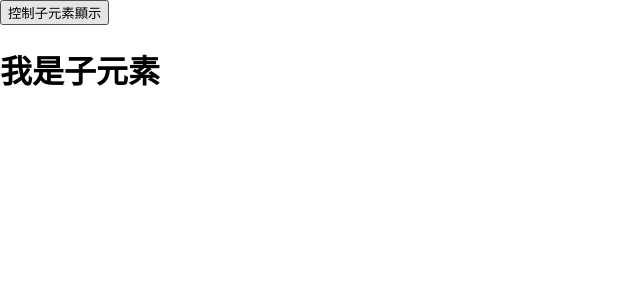
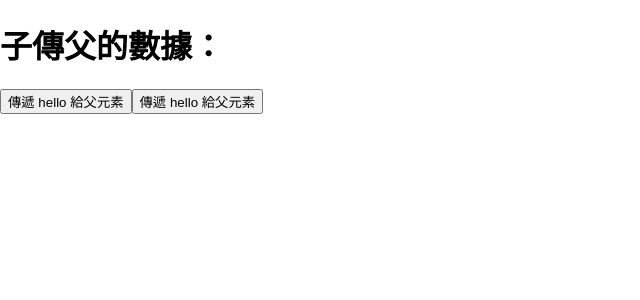
Before and after one commit to HuangNO1/my_react_demo_learn, a React (Create React App) app: page / in a window 1280 px wide. Shown: the top 300 px of the page, without its empty margins (0-640 px from the left). Built offline with nearby package versions, Linux system fonts and the light colour scheme.

Commit message:
數據子傳父

```diff
--- a/src/index.js
+++ b/src/index.js
@@ -220,56 +220,116 @@ serviceWorker.unregister();
 
 // 在父元素中使用 state 去控制子元素 props 的從而達到父元素數據傳遞給子元素
 
-class ParentCom extends React.Component {
+// class ParentCom extends React.Component {
+//   constructor(props) {
+//     super(props)
+//     this.state = {
+//       isAction: true
+//     }
+
+//     // 綁定事件
+//     this.changeShow = this.changeShow.bind(this)
+//   }
+
+//   render() {
+//     return (
+//       <div>
+//         <button onClick={this.changeShow}>控制子元素顯示</button>
+//         <ChildrenCom isAction={this.state.isAction}/>
+//       </div>
+//     )
+//   }
+
+//   changeShow() {
+//     this.setState({
+//       isAction: !this.state.isAction
+//     })
+//   }
+// }
+
+// class ChildrenCom extends React.Component {
+//   constructor(props) {
+//     super(props)
+//   }
+
+//   render() {
+//     let strClass = null;
+//     if(this.props.isAction) {
+//       strClass = 'active'
+//     } else {
+//       strClass = ''
+//     }
+
+//     return (
+//       <div className={"content " + strClass}>
+//         <h1>我是子元素</h1>
+//       </div>
+//     )
+//   }
+// }
+
+
+// ReactDOM.render(
+//   <ParentCom />,
+//   document.querySelector('#root')
+// )
+
+
+// 子傳父
+// 調用父元素的函數從而操作子元素的數據，從而實現 子 -> 父
+
+class ParentCom2 extends React.Component {
   constructor(props) {
     super(props)
     this.state = {
-      isAction: true
+      childData: null
     }
-
-    // 綁定事件
-    this.changeShow = this.changeShow.bind(this)
   }
 
   render() {
     return (
       <div>
-        <button onClick={this.changeShow}>控制子元素顯示</button>
-        <ChildrenCom isAction={this.state.isAction}/>
+        <h1>子傳父的數據：{this.state.childData}</h1>
+        {/* 傳遞函式給子組件 */}
+        <ChildrenCom2 setChildData={this.setChildData}/>
       </div>
     )
   }
 
-  changeShow() {
+  setChildData = (data) => {
     this.setState({
-      isAction: !this.state.isAction
+      childData: data
     })
   }
 }
 
-class ChildrenCom extends React.Component {
+class ChildrenCom2 extends React.Component {
   constructor(props) {
     super(props)
+    this.state = {
+      msg: "hello"
+    }
   }
 
   render() {
-    let strClass = null;
-    if(this.props.isAction) {
-      strClass = 'active'
-    } else {
-      strClass = ''
-    }
-
     return (
-      <div className={"content " + strClass}>
-        <h1>我是子元素</h1>
+      <div>
+        <button onClick={this.sendData}>傳遞 hello 給父元素</button>
+        {/* 更簡單的方法 */}
+        <button onClick={ () => {this.props.setChildData('直接傳')}}>傳遞 hello 給父元素</button>
       </div>
     )
   }
+  // 搞成箭頭函數
+  sendData = () => {
+    console.log(this.state.msg)
+    // 用 props 拿到父組件的函數
+    // 將子元素數據傳遞給父元素
+    this.props.setChildData(this.state.msg)
+  }
 }
 
-
 ReactDOM.render(
-  <ParentCom />,
+  <ParentCom2 />,
   document.querySelector('#root')
 )
```
